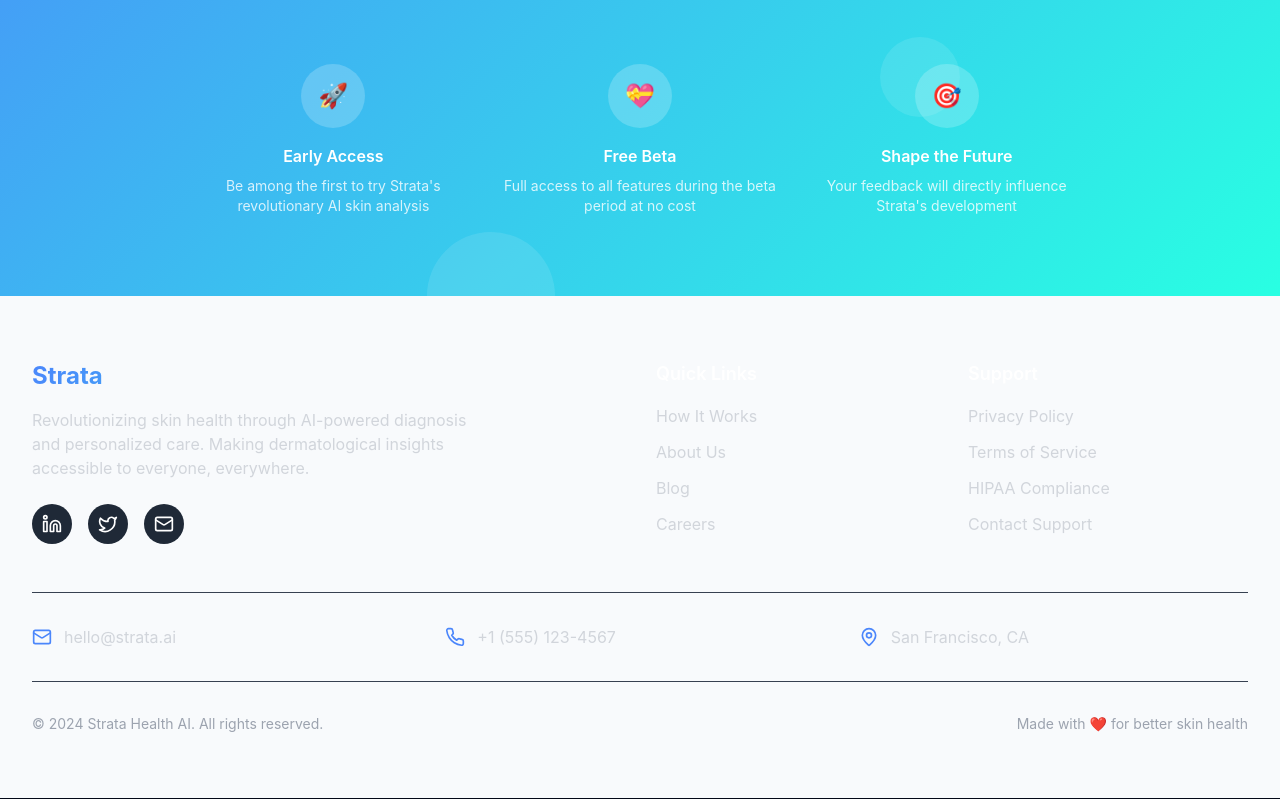
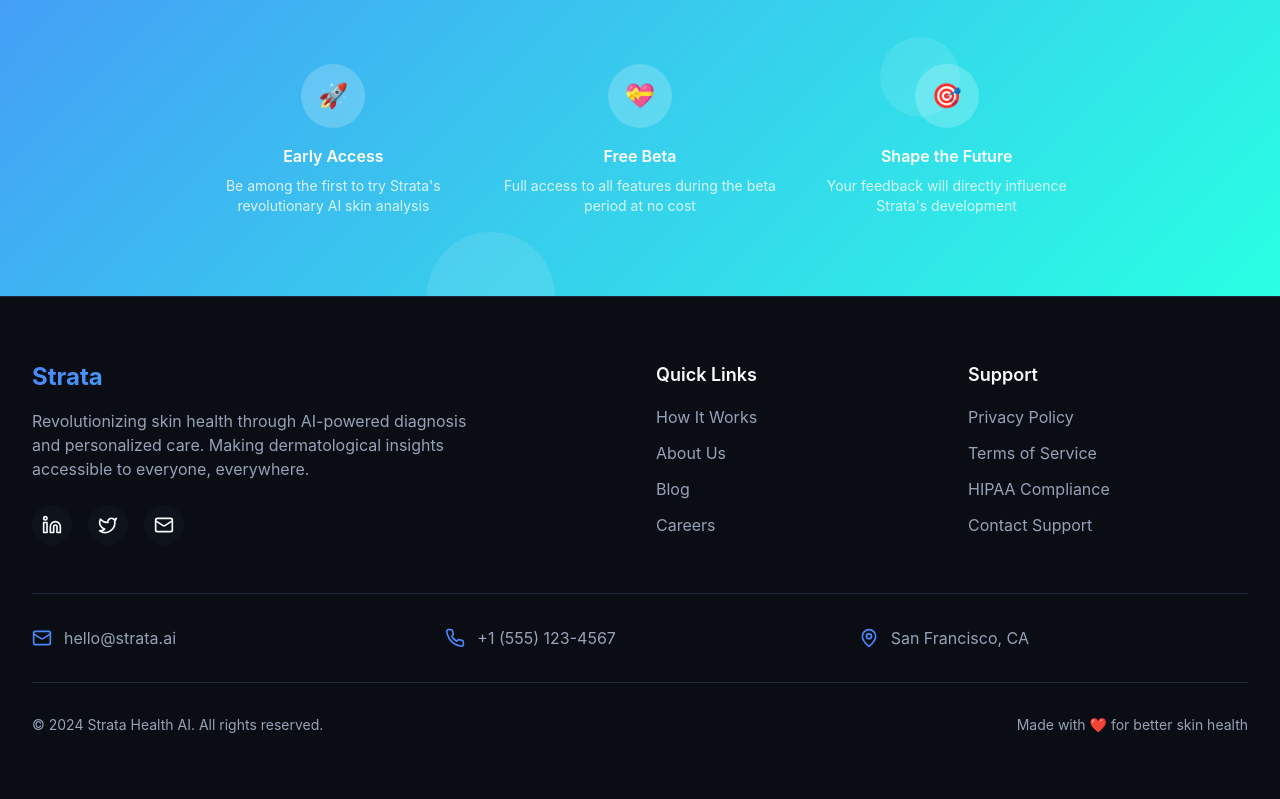
Before and after one commit to VisionaryProjects1014/Skyn.health, a React (Vite) app: page / in a window 1280 px wide. Shown: the part 5273-6072 px from the top of the page. Built offline with nearby package versions, Linux system fonts and the light colour scheme.

Commit message:
Fix: Footer color and style alignment
Adjusted footer colors and styles to match the overall theme, ensuring consistency in the "Strata," "Quicklinks," and "Support" sections.

```diff
--- a/src/components/Footer.tsx
+++ b/src/components/Footer.tsx
@@ -10,13 +10,13 @@ const Footer = () => {
   };
 
   return (
-    <footer className="bg-foreground text-white">
+    <footer className="bg-card border-t border-border">
       <div className="max-w-7xl mx-auto px-4 sm:px-6 lg:px-8 py-16">
         <div className="grid md:grid-cols-4 gap-8">
           {/* Company Info */}
           <div className="md:col-span-2">
-            <h3 className="text-2xl font-bold gradient-text mb-4">Strata</h3>
-            <p className="text-gray-300 mb-6 max-w-md">
+            <h3 className="text-2xl font-bold natural-text-gradient mb-4">Strata</h3>
+            <p className="text-muted-foreground mb-6 max-w-md">
               Revolutionizing skin health through AI-powered diagnosis and personalized care.
               Making dermatological insights accessible to everyone, everywhere.
             </p>
@@ -25,21 +25,21 @@ const Footer = () => {
             <div className="flex space-x-4">
               <a
                 href="#"
-                className="w-10 h-10 bg-gray-800 rounded-full flex items-center justify-center hover:bg-primary transition-colors duration-200"
+                className="w-10 h-10 bg-muted rounded-full flex items-center justify-center hover:bg-primary hover:text-primary-foreground transition-colors duration-200"
                 aria-label="LinkedIn"
               >
                 <Linkedin className="w-5 h-5" />
               </a>
               <a
                 href="#"
-                className="w-10 h-10 bg-gray-800 rounded-full flex items-center justify-center hover:bg-primary transition-colors duration-200"
+                className="w-10 h-10 bg-muted rounded-full flex items-center justify-center hover:bg-primary hover:text-primary-foreground transition-colors duration-200"
                 aria-label="Twitter"
               >
                 <Twitter className="w-5 h-5" />
               </a>
               <a
                 href="mailto:hello@strata.ai"
-                className="w-10 h-10 bg-gray-800 rounded-full flex items-center justify-center hover:bg-primary transition-colors duration-200"
+                className="w-10 h-10 bg-muted rounded-full flex items-center justify-center hover:bg-primary hover:text-primary-foreground transition-colors duration-200"
                 aria-label="Email"
               >
                 <Mail className="w-5 h-5" />
@@ -49,12 +49,12 @@ const Footer = () => {
 
           {/* Quick Links */}
           <div>
-            <h4 className="text-lg font-semibold mb-4">Quick Links</h4>
+            <h4 className="text-lg font-semibold mb-4 text-foreground">Quick Links</h4>
             <ul className="space-y-3">
               <li>
                 <button
                   onClick={() => scrollToSection('how-it-works')}
-                  className="text-gray-300 hover:text-primary transition-colors duration-200"
+                  className="text-muted-foreground hover:text-primary transition-colors duration-200"
                 >
                   How It Works
                 </button>
@@ -62,7 +62,7 @@ const Footer = () => {
               <li>
                 <button
                   onClick={() => scrollToSection('about')}
-                  className="text-gray-300 hover:text-primary transition-colors duration-200"
+                  className="text-muted-foreground hover:text-primary transition-colors duration-200"
                 >
                   About Us
                 </button>
@@ -70,7 +70,7 @@ const Footer = () => {
               <li>
                 <button
                   onClick={() => scrollToSection('blog')}
-                  className="text-gray-300 hover:text-primary transition-colors duration-200"
+                  className="text-muted-foreground hover:text-primary transition-colors duration-200"
                 >
                   Blog
                 </button>
@@ -78,7 +78,7 @@ const Footer = () => {
               <li>
                 <a
                   href="#"
-                  className="text-gray-300 hover:text-primary transition-colors duration-200"
+                  className="text-muted-foreground hover:text-primary transition-colors duration-200"
                 >
                   Careers
                 </a>
@@ -88,12 +88,12 @@ const Footer = () => {
 
           {/* Contact & Legal */}
           <div>
-            <h4 className="text-lg font-semibold mb-4">Support</h4>
+            <h4 className="text-lg font-semibold mb-4 text-foreground">Support</h4>
             <ul className="space-y-3">
               <li>
                 <a
                   href="#"
-                  className="text-gray-300 hover:text-primary transition-colors duration-200"
+                  className="text-muted-foreground hover:text-primary transition-colors duration-200"
                 >
                   Privacy Policy
                 </a>
@@ -101,7 +101,7 @@ const Footer = () => {
               <li>
                 <a
                   href="#"
-                  className="text-gray-300 hover:text-primary transition-colors duration-200"
+                  className="text-muted-foreground hover:text-primary transition-colors duration-200"
                 >
                   Terms of Service
                 </a>
@@ -109,7 +109,7 @@ const Footer = () => {
               <li>
                 <a
                   href="#"
-                  className="text-gray-300 hover:text-primary transition-colors duration-200"
+                  className="text-muted-foreground hover:text-primary transition-colors duration-200"
                 >
                   HIPAA Compliance
                 </a>
@@ -117,7 +117,7 @@ const Footer = () => {
               <li>
                 <a
                   href="mailto:support@strata.ai"
-                  className="text-gray-300 hover:text-primary transition-colors duration-200"
+                  className="text-muted-foreground hover:text-primary transition-colors duration-200"
                 >
                   Contact Support
                 </a>
@@ -127,17 +127,17 @@ const Footer = () => {
         </div>
 
         {/* Contact Information */}
-        <div className="border-t border-gray-700 mt-12 pt-8">
+        <div className="border-t border-border mt-12 pt-8">
           <div className="grid md:grid-cols-3 gap-6">
-            <div className="flex items-center space-x-3 text-gray-300">
+            <div className="flex items-center space-x-3 text-muted-foreground">
               <Mail className="w-5 h-5 text-primary" />
               <span>hello@strata.ai</span>
             </div>
-            <div className="flex items-center space-x-3 text-gray-300">
+            <div className="flex items-center space-x-3 text-muted-foreground">
               <Phone className="w-5 h-5 text-primary" />
               <span>+1 (555) 123-4567</span>
             </div>
-            <div className="flex items-center space-x-3 text-gray-300">
+            <div className="flex items-center space-x-3 text-muted-foreground">
               <MapPin className="w-5 h-5 text-primary" />
               <span>San Francisco, CA</span>
             </div>
@@ -145,12 +145,12 @@ const Footer = () => {
         </div>
 
         {/* Bottom Bar */}
-        <div className="border-t border-gray-700 mt-8 pt-8 flex flex-col md:flex-row justify-between items-center">
-          <p className="text-gray-400 text-sm">
+        <div className="border-t border-border mt-8 pt-8 flex flex-col md:flex-row justify-between items-center">
+          <p className="text-muted-foreground text-sm">
             © 2024 Strata Health AI. All rights reserved.
           </p>
           <div className="flex items-center space-x-6 mt-4 md:mt-0">
-            <span className="text-gray-400 text-sm">Made with ❤️ for better skin health</span>
+            <span className="text-muted-foreground text-sm">Made with ❤️ for better skin health</span>
           </div>
         </div>
       </div>
```
